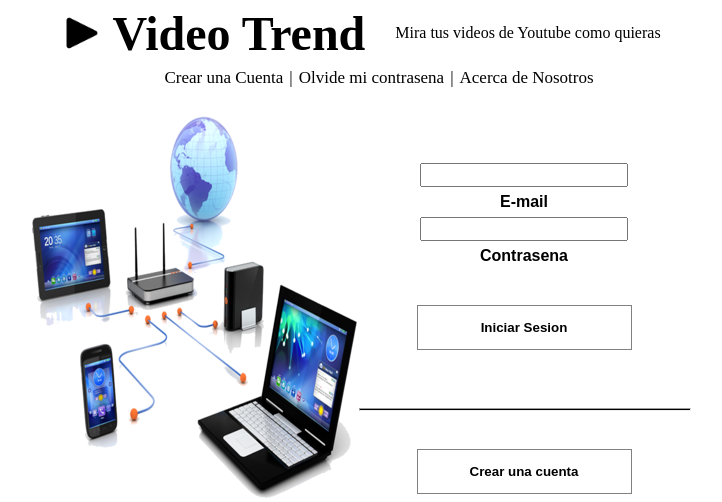
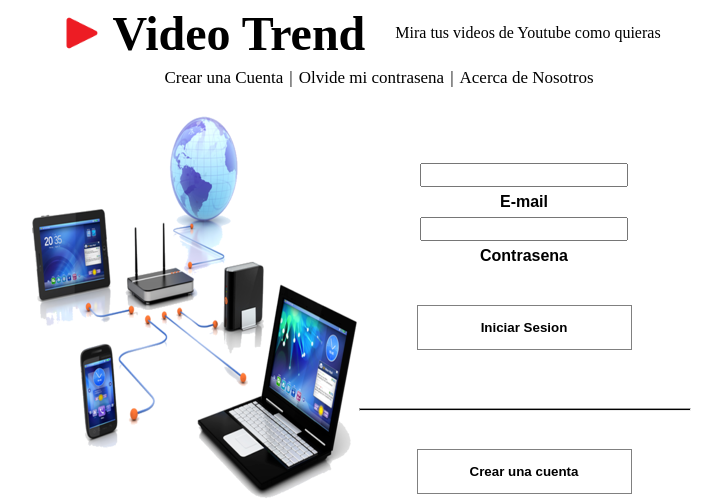
Before and after one commit to maroj0/Taller-web, a PHP site: page /index.html in a window 1280 px wide. Shown: the top 502 px of the page, without its empty margins (281-1003 px from the left). Run offline with PHP 8.4, Linux system fonts and the light colour scheme.

Commit message:
Solo falta lo de la localizacion pero voy a subir esto por si rompo algo

```diff
--- a/css/style.css
+++ b/css/style.css
@@ -25,6 +25,10 @@ header{
     text-decoration: none;
     box-shadow: none;
     color: black;
+}
+
+#link_titulo:hover{
+    color:red;
 }
 
 .menu{
--- a/index.html
+++ b/index.html
@@ -12,7 +12,7 @@
     <body>
         <header>
             <div class="imagen_header">
-                <a href="/index.html" id="link_imagen"><img src="/img/boton_play_negro.png" id="imagen_boton_play"></a>
+                <a href="/index.html" id="link_imagen"><img src="/img/boton_play_rojo.png" id="imagen_boton_play"></a>
             </div>
             <div class="titulo">
                 <a href="index.html" id="link_titulo"><h1>Video Trend</h1></a>
```
